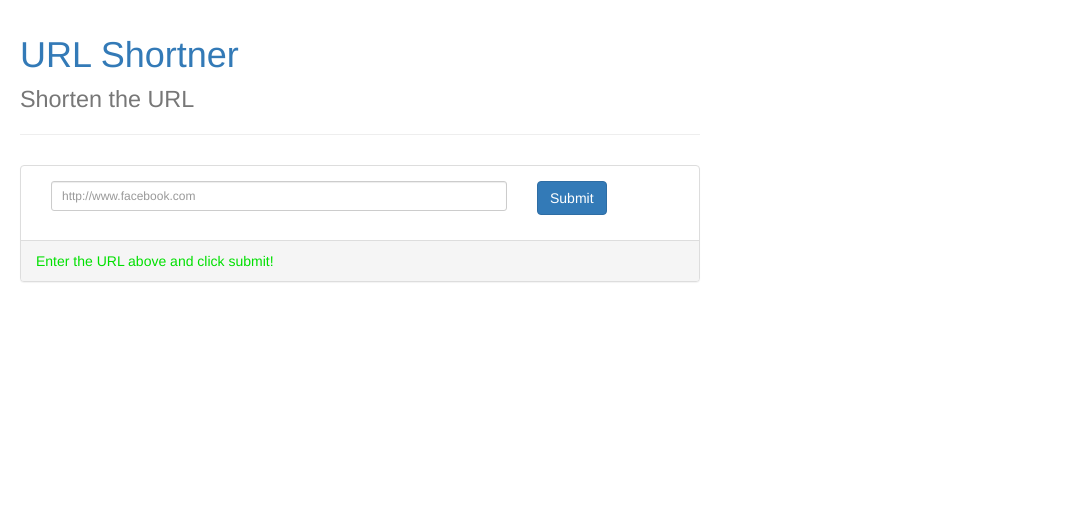
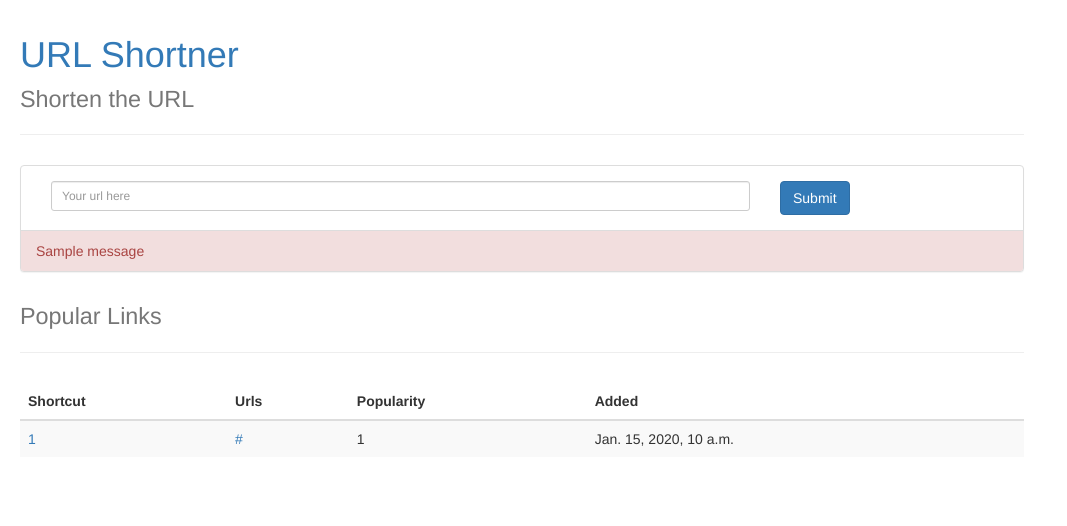
Before and after one commit to izag/urlshortener, a Django app: page / in a window 1280 px wide. Shown: the top 526 px of the page, without its empty margins (0-1067 px from the left). Run offline with Django 3.2, Linux system fonts and the light colour scheme; tables that the repository leaves empty hold one stand-in row (values such as "Sample post"); one stand-in notice (Sample message) is shown; some libraries are stand-ins or nearby versions.

Commit message:
Added: popular links, url details page

```diff
--- a/shortenersite/admin.py
+++ b/shortenersite/admin.py
@@ -4,6 +4,6 @@ from .models import Urls
 
 class UrlsAdmin(admin.ModelAdmin):
     list_display = ('short_id','httpurl','pub_date', 'count')
-    ordering = ('-pub_date',)
+    ordering = ('-count', '-pub_date',)
 
 admin.site.register(Urls, UrlsAdmin) # Register the Urls model with UrlsAdmin options
--- /dev/null
+++ b/shortenersite/context_processors.py
@@ -0,0 +1,8 @@
+from django.conf import settings
+
+
+def global_settings(request):
+	# return any necessary values
+	return {
+		'SITE_URL': settings.SITE_URL,
+	}
--- a/shortenersite/models.py
+++ b/shortenersite/models.py
@@ -3,10 +3,17 @@ from __future__ import unicode_literals
 from django.db import models
 
 class Urls(models.Model):
-    short_id = models.SlugField(max_length = 6, primary_key = True)
-    httpurl = models.URLField(max_length = 200)
-    pub_date = models.DateTimeField(auto_now = True)
-    count = models.IntegerField(default = 0)
+	short_id = models.SlugField(max_length = 6, primary_key = True)
+	httpurl = models.URLField(max_length = 200)
+	pub_date = models.DateTimeField(auto_now_add = True)
+	count = models.IntegerField(default = 0)
 
-def __str__(self):
-    return self.httpurl
+	def __str__(self):
+		return self.httpurl
+
+	def get_absolute_url(self):
+		from django.urls import reverse
+		return reverse('shortenersite:details', kwargs={'pk': self.short_id})
+
+	class Meta:
+		ordering = ["-count", "-pub_date"]
--- a/shortenersite/static/shortenersite/css/custom.css
+++ b/shortenersite/static/shortenersite/css/custom.css
@@ -3,7 +3,7 @@ margin-top: 20px;
 	margin-bottom: 60px;
 }
 
-a:hover{
+a:hover {
 	text-decoration: none;
 }
 
@@ -15,12 +15,34 @@ clear: both;
 }
 
 #wrap {
-max-width: 700px;
+	max-width: 1024px;
 	margin: 5px 10px 10px 10px;
 	padding: 10px;
 	text-align: left;
 }
-#url-result {
+
+.url-result {
 	color: #00e000;
-display: hidden;
 }
+
+.url-result-error {
+	color: #a94442;
+	background-color: #f2dede;
+}
+
+table.tableitems em {
+    color: #aaa;
+}
+
+table.tableitems .col3, table.tableitems .col4 {
+    width: 10%;
+    min-width: 100px;
+}
+
+table.tableitems .col5 {
+    width: 30%;
+    min-width: 300px;
+}
+
+table.tableitems .header {
+}
--- a/shortenersite/templates/shortenersite/base.html
+++ b/shortenersite/templates/shortenersite/base.html
@@ -8,36 +8,11 @@
  <script src="//ajax.googleapis.com/ajax/libs/jquery/1.9.1/jquery.min.js"></script>
  <meta name="viewport" content="width=device-width, initial-scale=1">
 </head>
-<script type="text/javascript">
- $(function() {
- $('#submitButton').click(function() {
- $.ajax({
- type: "POST",
- url: "/makeshort/",
- data: {
- 'url' : $('#url').val(),
- 'csrfmiddlewaretoken' : $("input[name=csrfmiddlewaretoken]").val()
- },
- success: returnSuccess,
- dataType: 'json'
- });
- });
-});
 
-function returnSuccess(data, textStatus, jqXHR) {
- if(data.url) {
- $('#url-result').text(data.url);
- $('#url').val("");
- } else {
- $('#url-result').text("Do not submit blank.");
- }
-
-}
-</script>
 <body>
 <div id="wrap">
 <header>
- <h1><a href="{% url 'shortenersite:home' %}">URL Shortner</a><br/><small>Shorten the URL</small></h1>
+ <h1><a href="{% url 'shortenersite:home' %}">URL Shortner</a><br/><small>{% block subheader %}Shorten the URL{% endblock %}</small></h1>
 </header>
 
 <div id="content">
--- a/shortenersite/templates/shortenersite/index.html
+++ b/shortenersite/templates/shortenersite/index.html
@@ -6,14 +6,51 @@
 
 <div class="panel panel-default">
 	<div class="panel-body">
+	<form action="{% url 'shortenersite:shortenurl' %}" method="post">
+		{% csrf_token %}
 		<div class="col-sm-9">
- <input type="text" name="url" id="url" class="form-control input-sm" placeholder="http://www.facebook.com" />
+		<input type="text" name="url" id="url" class="form-control input-sm" placeholder="Your url here" />
 		</div>
 		<div class="col-sm-3">
- {% csrf_token %}
- <button id="submitButton" class="btn btn-primary">Submit</button></p>
+		<input type="submit" value="Submit" class="btn btn-primary" />
 		</div>
+	</form>
 	</div>
- <div class="panel-footer"><span id="url-result">Enter the URL above and click submit!</span></div>
+
+	{% if messages %}
+		{% for message in messages %}
+		<div class="panel-footer url-result-error"><span id="url-result">{{ message }}</span></div>
+		{% endfor %}
+	{% elif short_url %}
+	<div class="panel-footer url-result"><span id="url-result">{{ short_url }}</span></div>
+	{% else %}
+	<div class="panel-footer url-result"><span id="url-result">Enter the URL above and click submit!</span></div>
+	{% endif %}
 </div>
+
+<header>
+ <h1><small>Popular Links</small></h1>
+</header>
+
+<table class="table table-striped">
+	<thead>
+		<tr>
+			<th class="col3 header">Shortcut</th>
+			<th class="col3 header">Urls</th>
+			<th class="col3 header">Popularity</th>
+			<th class="col3 header">Added</th>
+		</tr>
+	</thead>
+	<tbody>
+		{% for url in popular_urls %}
+		<tr>
+			<td><a href="{% url 'shortenersite:details' pk=url.short_id %}">{{ url.short_id }}</a></td>
+			<td><a href="{% url 'shortenersite:redirectoriginal' short_id=url.short_id %}">{{ url.httpurl }}</a></td>
+			<td>{{ url.count }}</td>
+			<td>{{ url.pub_date }}</td>
+		</tr>
+		{% endfor %}
+	</tbody>
+</table>
+
 {% endblock %}
--- a/shortenersite/urls.py
+++ b/shortenersite/urls.py
@@ -5,9 +5,15 @@ from . import views
 
 app_name = 'shortenersite'
 urlpatterns = [
-    url(r'^$', views.index, name='home'),
+	url(r'^$', views.IndexView.as_view(), name='home'),
 
-    url(r'^(?P<short_id>\w{6})$', views.redirect_original, name='redirectoriginal'),
+	url(r'^all/$', views.UrlsListView.as_view(), name='listall'),
 
-    url(r'^makeshort/$', views.shorten_url, name='shortenurl'),
+	url(r'^(?P<short_id>\w{6})$', views.redirect_original, name='redirectoriginal'),
+
+	url(r'^details/(?P<pk>\w{6})$', views.DetailView.as_view(), name='details'),
+
+	url(r'^delete/(?P<pk>\w{6})$', views.DeleteView.as_view(), name='delete_url'),
+
+	url(r'^makeshort/$', views.shorten_url, name='shortenurl'),
 ]
--- a/shortenersite/views.py
+++ b/shortenersite/views.py
@@ -1,40 +1,77 @@
-from django.shortcuts import render_to_response, get_object_or_404
+from django.shortcuts import render_to_response, get_object_or_404, render, redirect
 import random, string, json
 from shortenersite.models import Urls
 from django.http import HttpResponseRedirect, HttpResponse
 from django.conf import settings
 from django.template.context_processors import csrf
+from django.core.paginator import Paginator, EmptyPage, PageNotAnInteger
+from django.views import generic
+from django.urls import reverse_lazy
 
-def index(request):
-    c = {}
-    c.update(csrf(request))
-    return render_to_response('shortenersite/index.html', c)
+class IndexView(generic.ListView):
+	template_name = 'shortenersite/index.html'
+	context_object_name = 'popular_urls'
+
+	def get_queryset(self):
+		"""Return the most popular 20 urls."""
+		return Urls.objects.all()[:20]
+
+class DetailView(generic.DetailView):
+	model = Urls
+	context_object_name = 'current_url'
+	template_name = 'shortenersite/details.html'
 
 def redirect_original(request, short_id):
-    url = get_object_or_404(Urls, pk=short_id) # get object, if not        found return 404 error
-    url.count += 1
-    url.save()
-    return HttpResponseRedirect(url.httpurl)
+	url = get_object_or_404(Urls, pk = short_id)
+	url.count += 1
+	url.save()
+	return HttpResponseRedirect(url.httpurl)
 
 def shorten_url(request):
-    url = request.POST.get("url", '')
-    if not (url == ''):
-        short_id = get_short_code()
-        b = Urls(httpurl=url, short_id=short_id)
-        b.save()
+	url = request.POST.get("url", '')
 
-        response_data = {}
-        response_data['url'] = settings.SITE_URL + "/" + short_id
-        return HttpResponse(json.dumps(response_data),  content_type="application/json")
-    return HttpResponse(json.dumps({"error": "error occurs"}), content_type="application/json")
+	if url == '':
+		from django.contrib import messages
+		messages.warning(request, "Url field is empty. Nothing to shorten.")
+		return redirect('shortenersite:home')
+
+	short_id = get_short_code()
+	b = Urls(httpurl = url, short_id = short_id)
+	b.save()
+
+	return redirect(b)
 
 def get_short_code():
-    length = 6
-    char = string.ascii_uppercase + string.digits + string.ascii_lowercase
-    # if the randomly generated short_id is used then generate next
-    while True:
-        short_id = ''.join(random.choice(char) for x in range(length))
-        try:
-            temp = Urls.objects.get(pk=short_id)
-        except:
-            return short_id
+	length = Urls._meta.get_field('short_id').max_length
+	char = string.ascii_uppercase + string.digits + string.ascii_lowercase
+
+	# if the randomly generated short_id is used then generate next
+	while True:
+		short_id = ''.join(random.choice(char) for x in range(length))
+		try:
+			temp = Urls.objects.get(pk = short_id)
+		except:
+			return short_id
+
+class UrlsListView(generic.ListView):
+	context_object_name = 'urls'
+	template_name = 'shortenersite/list.html'
+
+	def get_queryset(self):
+		urls = Article.objects.all()
+		paginator = Paginator(urls, 10)
+		page = self.request.GET.get('page')
+
+		try:
+			urls = paginator.page(page)
+		except PageNotAnInteger:
+			urls = paginator.page(1)
+		except EmptyPage:
+			urls = paginator.page(paginator.num_pages)
+
+		return urls
+
+
+class DeleteView(generic.DeleteView):
+	model = Urls
+	success_url = reverse_lazy('home')
--- a/urlshortener/settings.py
+++ b/urlshortener/settings.py
@@ -63,6 +63,7 @@ TEMPLATES = [
                 'django.template.context_processors.request',
                 'django.contrib.auth.context_processors.auth',
                 'django.contrib.messages.context_processors.messages',
+                'shortenersite.context_processors.global_settings'
             ],
         },
     },
@@ -124,4 +125,4 @@ USE_TZ = True
 
 STATIC_URL = '/static/'
 
-SITE_URL = "http://localhost:8000"
+SITE_URL = "http://localhost:8000/"
--- a/urlshortener/urls.py
+++ b/urlshortener/urls.py
@@ -2,7 +2,7 @@ from django.conf.urls import include, url
 from django.contrib import admin
 
 urlpatterns = [
-    url(r'^admin/', admin.site.urls),
+	url(r'^admin/', admin.site.urls),
 
-    url(r'', include('shortenersite.urls')),
+	url(r'', include('shortenersite.urls')),
 ]
```
Also changed, not shown: shortenersite/templates/shortenersite/details.html (added, +20 -0 lines). Lines whose indentation alone changed are shown as unchanged.
